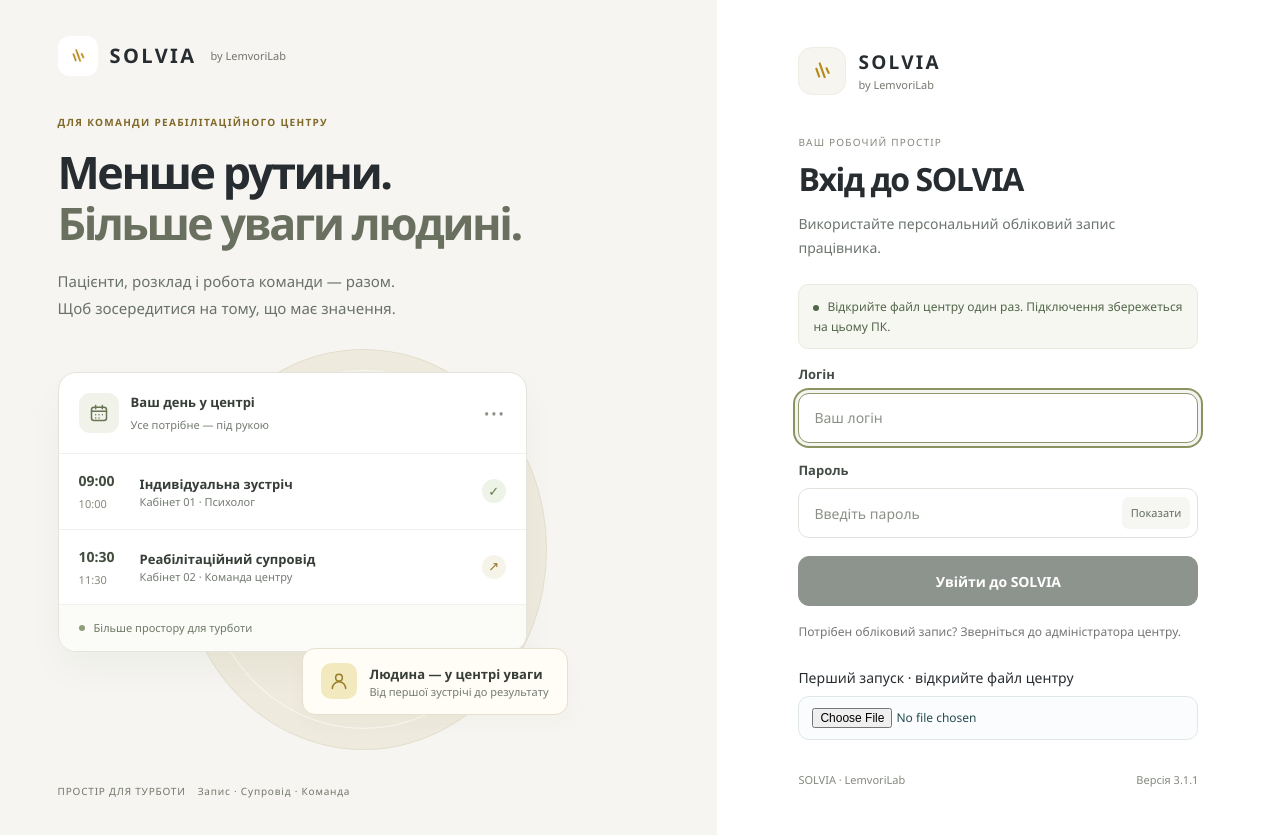
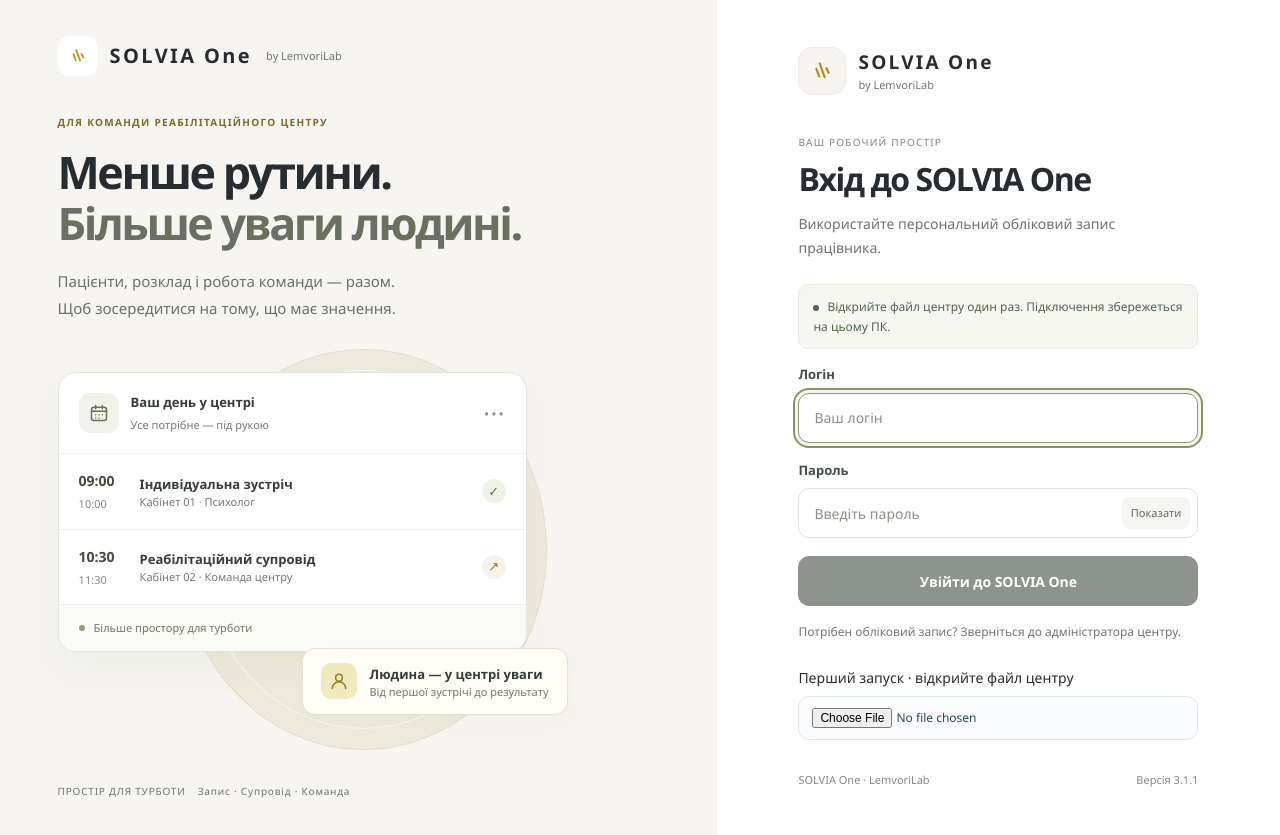
Before and after one commit to docvincent123/Serenia, a React (Vite) app in the folder frontend/: page / in a window 1280 px wide. Built offline with nearby package versions, Linux system fonts and the light colour scheme.

Commit message:
brand: name desktop application SOLVIA One and trigger migration checks

```diff
--- a/frontend/index.html
+++ b/frontend/index.html
@@ -7,12 +7,12 @@
     <meta name="theme-color" content="#171d26" />
     <meta name="apple-mobile-web-app-capable" content="yes" />
     <meta name="apple-mobile-web-app-status-bar-style" content="default" />
-    <meta name="apple-mobile-web-app-title" content="SOLVIA" />
-    <meta name="application-name" content="SOLVIA" />
+    <meta name="apple-mobile-web-app-title" content="SOLVIA One" />
+    <meta name="application-name" content="SOLVIA One" />
     <meta name="referrer" content="no-referrer" />
     <link rel="apple-touch-icon" href="./solvia-icon.png" />
     <link rel="manifest" href="./manifest.webmanifest" />
-    <title>SOLVIA · LemvoriLab</title>
+    <title>SOLVIA One · LemvoriLab</title>
   </head>
   <body>
     <div id="root"></div>
--- a/frontend/src-tauri/tauri.conf.json
+++ b/frontend/src-tauri/tauri.conf.json
@@ -1,6 +1,6 @@
 {
   "$schema": "https://schema.tauri.app/config/2",
-  "productName": "SOLVIA",
+  "productName": "SOLVIA One",
   "version": "0.1.0",
   "identifier": "com.lemvorilab.solvia",
   "build": {
@@ -13,7 +13,7 @@
     "withGlobalTauri": true,
     "windows": [
       {
-        "title": "SOLVIA · LemvoriLab",
+        "title": "SOLVIA One · LemvoriLab",
         "label": "main",
         "width": 1360,
         "height": 850,
--- a/frontend/src/App.jsx
+++ b/frontend/src/App.jsx
@@ -522,7 +522,7 @@ function Login({ initialBase, onLogin, consoleMode = false }) {
   return (
     <div className="login-screen login-refined studio-login">
       <section className="login-brand">
-        <div className="login-brand-signature"><img src="/solvia-icon.png" alt=""/><strong>SOLVIA</strong><span>by LemvoriLab</span></div>
+        <div className="login-brand-signature"><img src="/solvia-icon.png" alt=""/><strong>SOLVIA One</strong><span>by LemvoriLab</span></div>
         <div className="login-brand-copy">
           <div className="eyebrow light">ДЛЯ КОМАНДИ РЕАБІЛІТАЦІЙНОГО ЦЕНТРУ</div>
           <h1>Менше рутини.<br/><span>Більше уваги людині.</span></h1>
@@ -547,14 +547,14 @@ function Login({ initialBase, onLogin, consoleMode = false }) {
           <div className="product">
             <div className="product-mark"><img className="product-logo" src="/solvia-icon.png" alt="SOLVIA" /></div>
             <div>
-              <strong>SOLVIA</strong>
+              <strong>SOLVIA One</strong>
               <span>by LemvoriLab</span>
             </div>
           </div>
 
           <div className="login-copy">
             <span className="studio-login-label">ВАШ РОБОЧИЙ ПРОСТІР</span>
-            <h2>{consoleMode?"Вхід до Server Console":"Вхід до SOLVIA"}</h2>
+            <h2>{consoleMode?"Вхід до Server Console":"Вхід до SOLVIA One"}</h2>
             <p>Використайте персональний обліковий запис працівника.</p>
           </div>
 
@@ -570,7 +570,7 @@ function Login({ initialBase, onLogin, consoleMode = false }) {
           </div>
 
           <Button type="submit" className="login-submit" disabled={busy || !server.trim() || !configured}>
-            {busy ? 'Підключення…' : 'Увійти до SOLVIA'}
+            {busy ? 'Підключення…' : 'Увійти до SOLVIA One'}
           </Button>
 
           <p className="login-access-help">Потрібен обліковий запис? Зверніться до адміністратора центру.</p>
@@ -593,7 +593,7 @@ function Login({ initialBase, onLogin, consoleMode = false }) {
             </>
           )}
 
-          <div className="login-foot"><span>SOLVIA · LemvoriLab</span><span>Версія {pkg.version}</span></div>
+          <div className="login-foot"><span>SOLVIA One · LemvoriLab</span><span>Версія {pkg.version}</span></div>
         </form>
       </section>
     </div>
@@ -2598,7 +2598,7 @@ function AccountSettings({ api, apiBase, onLogout, user }) {
           <Field label="Повторіть новий пароль"><input type="password" minLength="1" autoComplete="new-password" disabled={busy} value={password.confirm} onChange={e=>setPassword({...password,confirm:e.target.value})} required /></Field></div>
           <Button type="submit" disabled={busy}>{busy ? 'Змінюємо пароль…' : 'Змінити пароль'}</Button>
         </form></section>
-        <section className="surface account-section account-version"><header><h2>Про SOLVIA {pkg.version}</h2><p>Сервер {health?.version || '…'} {health?.platform ? `· ${health.platform}` : ''}</p></header>{healthError&&<div className="alert error" role="alert">{healthError}</div>}<p className="account-address">{apiBase}</p><div className="page-actions"><Button variant="secondary" onClick={openProductUpdates}>Офіційні випуски</Button><span>Зверніться до адміністратора центру</span></div><small>Оновлення встановлює адміністратор центру.</small></section>
+        <section className="surface account-section account-version"><header><h2>Про SOLVIA One {pkg.version}</h2><p>Сервер {health?.version || '…'} {health?.platform ? `· ${health.platform}` : ''}</p></header>{healthError&&<div className="alert error" role="alert">{healthError}</div>}<p className="account-address">{apiBase}</p><div className="page-actions"><Button variant="secondary" onClick={openProductUpdates}>Офіційні випуски</Button><span>Зверніться до адміністратора центру</span></div><small>Оновлення встановлює адміністратор центру.</small></section>
       </div>
     </div>
   </>;
@@ -3548,7 +3548,7 @@ function Shell({ api, user, onLogout, apiBase, onSwitchApi, draftSession }) {
       }}>
         <div className="sidebar-brand">
           <div className="product-mark inverse motion-brand-mark" aria-hidden="true"><svg width="30" height="38" viewBox="0 0 30 38"><g fill="currentColor" transform="rotate(-15 15 19)"><rect x="3" y="10" width="5" height="23" rx="2.5"/><rect x="12" y="2" width="5" height="34" rx="2.5"/><rect x="21" y="15" width="5" height="17" rx="2.5"/></g></svg></div>
-          <div><strong>SOLVIA</strong><span>Психологічний центр</span><small className="motion-sidebar-version">{pkg.version} · LemvoriLab</small></div>
+          <div><strong>SOLVIA One</strong><span>Психологічний центр</span><small className="motion-sidebar-version">{pkg.version} · LemvoriLab</small></div>
         </div>
 
         <WorkspaceNavigation navigation={navigation} role={user.role} page={page} locked={locked} onNavigate={navigate} />
@@ -3725,7 +3725,7 @@ export default function App() {
   }
 
   if (booting) {
-    return <div className="boot-screen"><div className="product-mark"><img className="product-logo" src="/solvia-icon.png" alt="SOLVIA" /></div><Spinner /><span>Відкриваємо SOLVIA…</span></div>;
+    return <div className="boot-screen"><div className="product-mark"><img className="product-logo" src="/solvia-icon.png" alt="SOLVIA" /></div><Spinner /><span>Відкриваємо SOLVIA One…</span></div>;
   }
 
   if (!user) return <>{appMode !== 'server' && <ServiceStatus base={apiBase} enabled={Boolean(localStorage.getItem('solvia_api'))}/>}<Login initialBase={apiBase} onLogin={login} consoleMode={appMode==='server'} /></>;
--- a/frontend/src/StudioWorkspace.jsx
+++ b/frontend/src/StudioWorkspace.jsx
@@ -8,7 +8,7 @@ export default function StudioWorkspace({headerTools=null,currentPage='Огля
   <header className="studio-header">
    <div className="studio-identity">
     <img className="studio-mark" src="/solvia-icon.png" alt="" aria-hidden="true"/>
-    <span className="studio-wordmark">SOLVIA</span>
+    <span className="studio-wordmark">SOLVIA <em>One</em></span>
     <span className="studio-header-divider"/>
     <div className="solvia-header-location"><span>РОБОЧИЙ ПРОСТІР</span><strong>{currentPage}</strong></div>
    </div>
--- a/frontend/src/solvia-next.css
+++ b/frontend/src/solvia-next.css
@@ -252,3 +252,8 @@ body {min-width:0; background:#f4f7fa; color:var(--ink);}
 @media print{
  .solvia-online-indicator,.solvia-header-person,.solvia-header-location,.solvia-nav-heading{display:none!important;}
 }
+
+/* SOLVIA One wordmark; retain the server/URL identifier "solvia" for API compatibility. */
+.app-shell.studio-shell .studio-wordmark { display:inline-flex;align-items:baseline;gap:5px;white-space:nowrap; }
+.app-shell.studio-shell .studio-wordmark em {font-size:12px;letter-spacing:.015em;font-style:normal;font-weight:790;color:#be8c28;background:#fff3d6;padding:3px 6px;border-radius:5px;}
+@media (min-width:761px) {.app-shell.studio-shell .sidebar-brand strong {font-size:19px!important;letter-spacing:.035em!important;white-space:nowrap;}}
```
Also changed, not shown: frontend/public/manifest.webmanifest, 1 other file (tests, documents, lock files or other folders).
